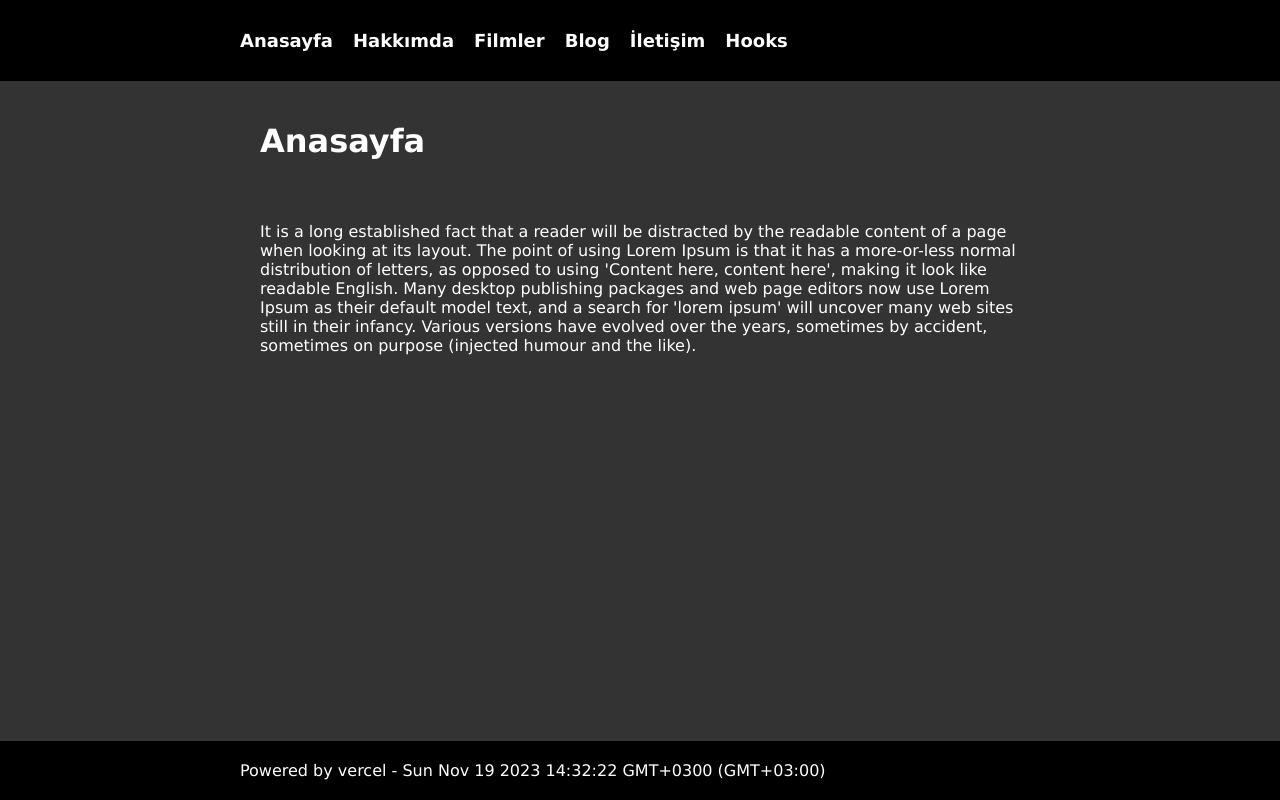
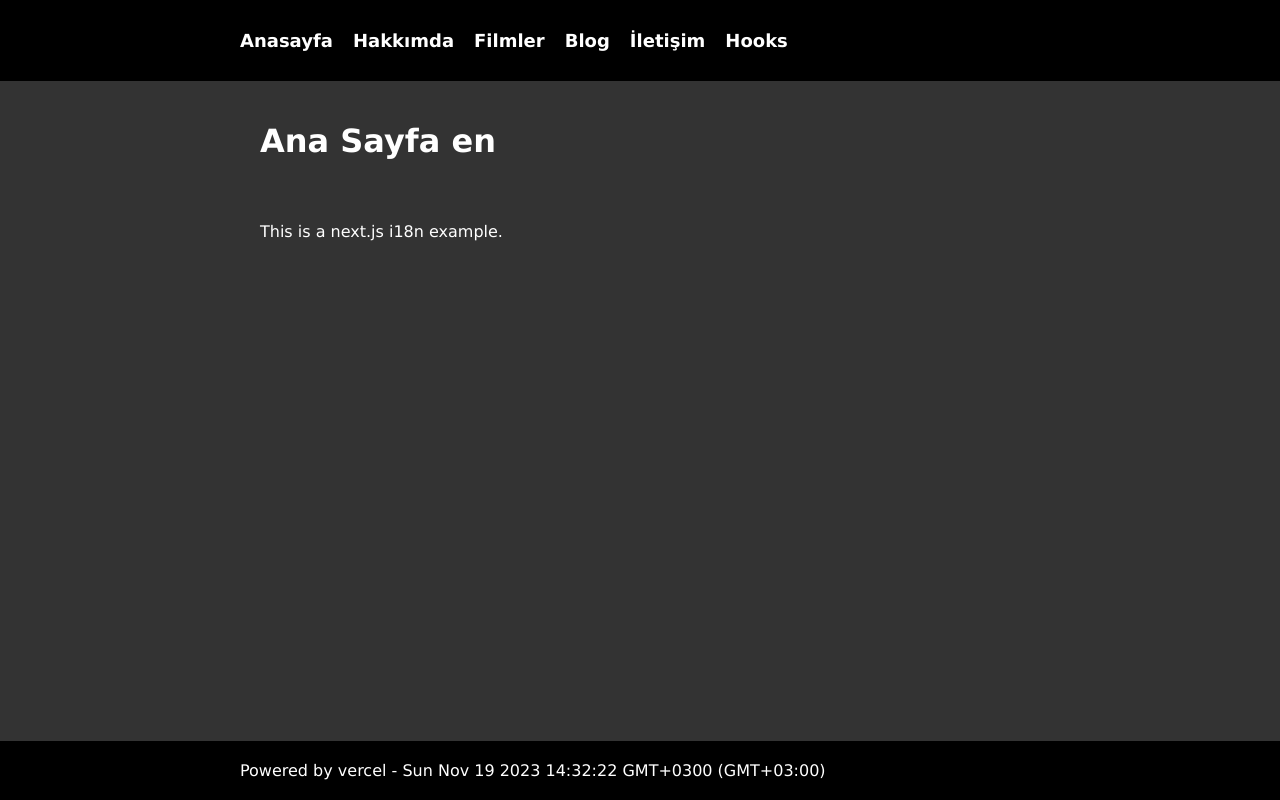
Before and after one commit to jsSpeedy/React-Icon, a Next.js app: page / in a window 1280 px wide. Built offline with nearby package versions, Linux system fonts and the light colour scheme.

Commit message:
i18n yapısı oluşturuldu.

```diff
--- /dev/null
+++ b/lang/index/en.json
@@ -0,0 +1,6 @@
+{
+    "Index": {
+        "title": "Ana Sayfa",
+        "description": "This is a next.js i18n example."
+    }
+}
--- /dev/null
+++ b/lang/index/tr.json
@@ -0,0 +1,6 @@
+{
+    "Index": {
+        "title": "Ana Sayfa",
+        "description": "Bu bir next.js i18n örneğidir."
+    }
+}
--- a/next.config.js
+++ b/next.config.js
@@ -1,6 +1,12 @@
 module.exports = {
   //output: "export",
   // reactStrictMode: true,
+  i18n: {
+    locales: ["en", "tr"],
+    defaultLocale: "en",
+    localeDetection: false, //tarayıcının önerdiği dili kapatmış oluyoruz.
+  },
+  trailingSlash: true,
   compiler: {
     styledComponents: true,
   },
--- /dev/null
+++ b/pages/_document.js
@@ -0,0 +1,14 @@
+import { Html, Head, Main, NextScript } from "next/document";
+
+export default function Document({ locale }) {
+  return (
+    <Html lang={locale}>
+      <Head>
+        <body>
+          <Main />
+          <NextScript />
+        </body>
+      </Head>
+    </Html>
+  );
+}
--- a/pages/index.js
+++ b/pages/index.js
@@ -1,15 +1,17 @@
 import Layout from "../components/Layout";
 
-export default () => (
-  <Layout title="Anasayfa">
-    It is a long established fact that a reader will be distracted by the
-    readable content of a page when looking at its layout. The point of using
-    Lorem Ipsum is that it has a more-or-less normal distribution of letters, as
-    opposed to using 'Content here, content here', making it look like readable
-    English. Many desktop publishing packages and web page editors now use Lorem
-    Ipsum as their default model text, and a search for 'lorem ipsum' will
-    uncover many web sites still in their infancy. Various versions have evolved
-    over the years, sometimes by accident, sometimes on purpose (injected humour
-    and the like).
-  </Layout>
+export default ({ locale, t }) => (
+  <Layout title={`${t.Index.title} ${locale}`}>{t.Index.description}</Layout>
 );
+
+//çevirilerin bağlantısını yapıyoruz. locale göre alıyoruz.
+export async function getServerSideProps({ locale }) {
+  return {
+    props: {
+      locale,
+      t: {
+        ...require(`../lang/index/${locale}.json`),
+      },
+    },
+  };
+}
```
Also changed, not shown: 1 other file (tests, documents, lock files or other folders).
